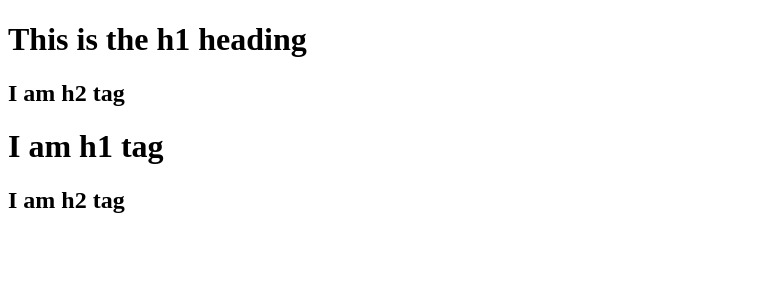
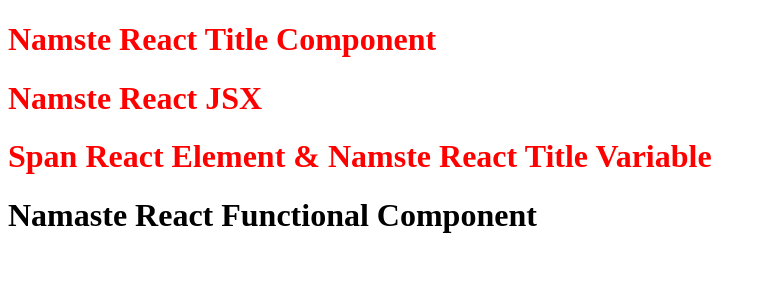
Before and after one commit to Himanipatil29792/react-course, a React (Vite) app: page / in a window 1280 px wide. Shown: the top 300 px of the page, without its empty margins (0-766 px from the left). Built offline with nearby package versions, Linux system fonts and the light colour scheme.

Commit message:
commit data

```diff
--- a/App.js
+++ b/App.js
@@ -29,18 +29,76 @@
 //     )
 // );
 
-const parent=React.createElement("div",{id:"parent"},
-    [
-     React.createElement("div",{id:"child"},
-         [React.createElement("h1",{}, "This is the h1 heading"),
-         React.createElement("h2",{}, "I am h2 tag")
-     ]),
-     React.createElement("div",{id:"child2"},
-         [React.createElement("h1",{}, "I am h1 tag"),
-         React.createElement("h2",{}, "I am h2 tag")
-     ])
-    ]
- );
+// const parent=React.createElement("div",{id:"parent"},
+//     [
+//      React.createElement("div",{id:"child"},
+//          [React.createElement("h1",{}, "This is the h1 heading"),
+//          React.createElement("h2",{}, "I am h2 tag")
+//      ]),
+//      React.createElement("div",{id:"child2"},
+//          [React.createElement("h1",{}, "I am h1 tag"),
+//          React.createElement("h2",{}, "I am h2 tag")
+//      ])
+//     ]
+//  );
 
- const root=ReactDOM.createRoot(document.getElementById("root"));
- root.render(parent);
+//  const root=ReactDOM.createRoot(document.getElementById("root"));
+//  root.render(parent);
+
+
+//React.createElement => Object => HTMLElement(render)
+// const heading=React.createElement("h1",{id:"heading"},"Hello world! First React Program");
+
+// console.log(heading);  //convert object
+
+//JSX = HTML like or XML like syntax
+
+//JSX (transpiled before it reaches the JS) - Parcel -Babel
+
+//JSX => Babel transpiled it to React.createElement => ReactElement -JS Object => HTMLElement (render)
+const jsxHeading=(
+<h1 id="heading" className="head" tabIndex="5">Namste React JSX</h1>
+);
+// console.log(jsxHeading);
+
+//Title Function
+const Title=()=>(
+    <h1 id="heading" className="head" tabIndex="5">Namste React Title Component</h1>
+    );
+
+    const elem=<span>Span React Element</span>;
+
+    //Title Variable
+    const title=(
+        <h1 id="heading" className="head" tabIndex="5">
+        {elem} &
+        Namste React Title Variable</h1>
+        );
+
+//React Functional Component
+// const fn=()=>{
+//     return true;
+// }
+
+
+// const fn2=()=>true;
+
+// const HeadingComponent=()=>{
+//     <h1>Namaste React Functional Component</h1>
+// }
+
+const HeadingComponent=()=>(
+    <div id="container">
+    <Title/>
+    {jsxHeading}
+    {title}
+<h1 className="heading">Namaste React Functional Component</h1>
+</div>
+);
+//This is Component Composition in HeadingComponent inside rendering a Title Component
+
+const root=ReactDOM.createRoot(document.getElementById("root"));
+
+// root.render(heading);
+// root.render(jsxHeading);
+root.render(<HeadingComponent/>);
--- a/package.json
+++ b/package.json
@@ -3,6 +3,8 @@
   "version": "1.0.0",
   "description": "This is react course",
   "scripts": {
+    "start":"parcel index.html",
+    "build":"parcel build index.html",
     "test": "jest"
   },
   "repository": {
```
Also changed, not shown: react-text-notes.txt.
